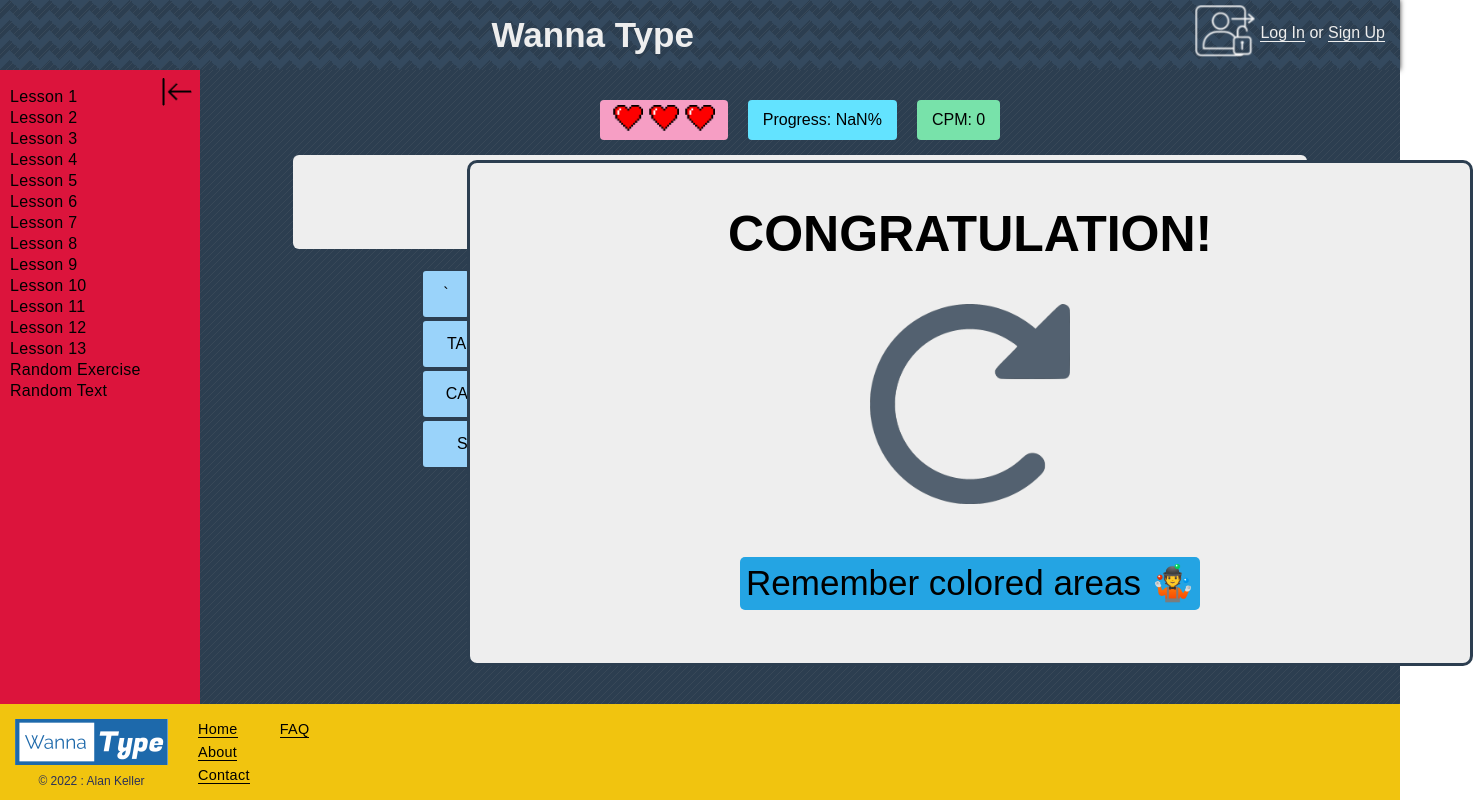
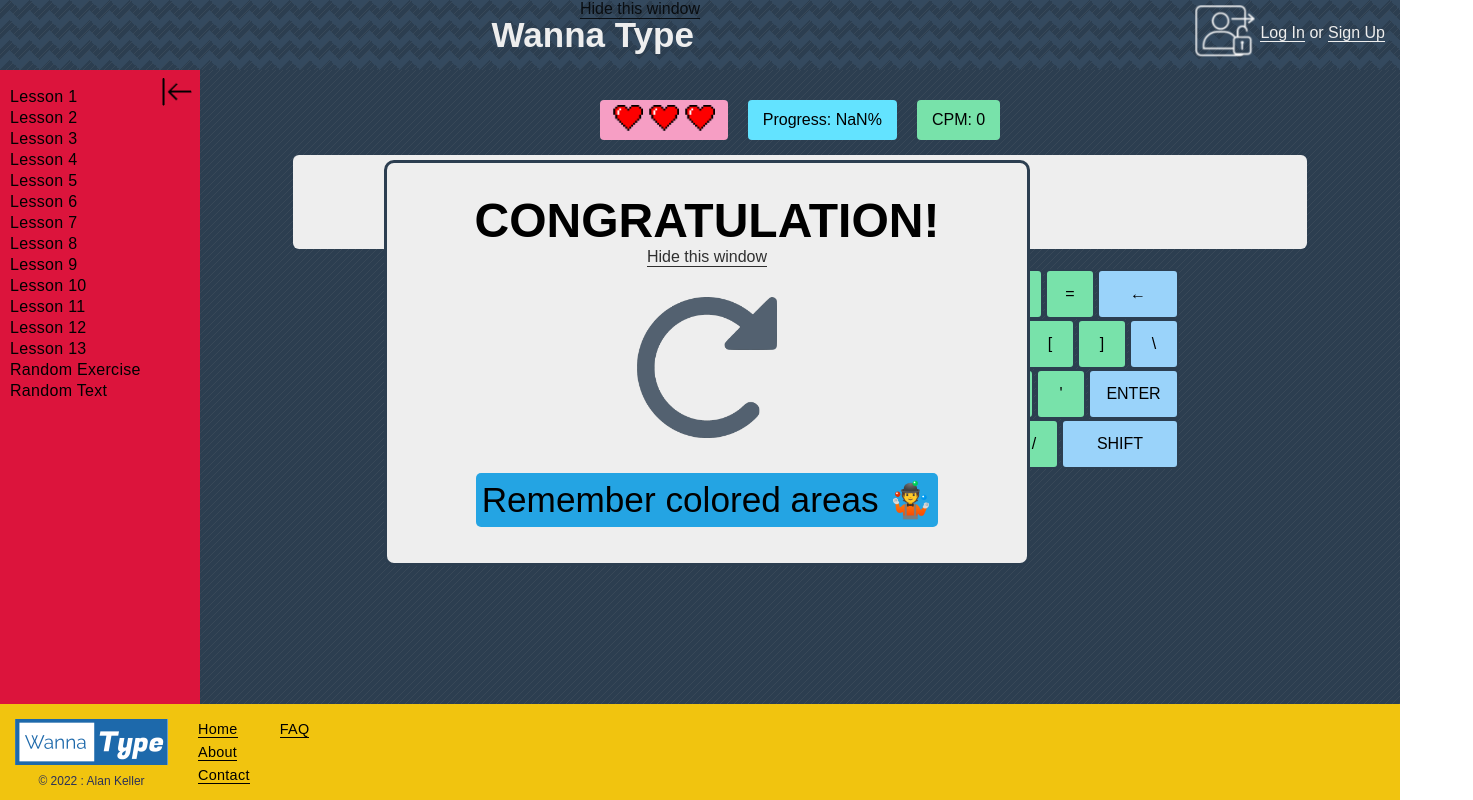
Before and after one commit to Kelly0210/WannaType, a React (Create React App) app: page /random-exercise in a window 1280 px wide. Shown: the whole page, 1473 px wide, since content can reach past the window. Built offline with nearby package versions, Linux system fonts and the light colour scheme.

Commit message:
refactor

```diff
--- a/src/Components/Board/FinishBoard.jsx
+++ b/src/Components/Board/FinishBoard.jsx
@@ -22,10 +22,23 @@
         return '#'
     }
 
+    const hideBoard = () => {
+        console.log('test')
+        const boardBox = document.getElementById('boardBox');
+        boardBox.classList.toggle(`${style.hide}`);
+
+        const eyeOffIcon = document.getElementById('eyeOffIcon');
+        eyeOffIcon.classList.toggle(`${style.show}`);
+    }
+
     return (
         <div className={style.blockWindow}>
-            <div className={style.boardBox}>
-                {props.isPassed ? <h2>Congratulation!</h2> : <h2>Try again?</h2>}
+            <div onClick={hideBoard} className={style.hideWindow}>Hide this window</div>
+            <div className={style.boardBox} id='boardBox'>
+                <div className={style.result}>
+                    {props.isPassed ? <h2>Congratulation!</h2> : <h2>Try again?</h2>}
+                    <div onClick={hideBoard} className={style.hideWindow}>Hide this window</div>
+                </div>
                 <img src={reload} onClick={reloadLesson} className={style.reloadIcon} alt='reload icon' />
 
                 {props.lessonInfo.type === 'lesson' &&
--- a/src/Components/Board/FinishBoard.module.css
+++ b/src/Components/Board/FinishBoard.module.css
@@ -2,35 +2,55 @@
   display: grid;
   grid-template-columns: 0.4fr 2.2fr 0.4fr;
   grid-template-rows: 0.7fr 1.2fr 1.1fr;
-  gap: 0px 0px;
   grid-template-areas:
     "arrowLeft result arrowRight"
     "arrowLeft reload arrowRight"
     "arrowLeft tips arrowRight";
-  width: 1000px;
-  height: 500px;
+  width: 50%;
+  height: 50%;
   background-color: #eee;
-
 
   position: absolute;
   top: 20%;
-  left: 24%;
+  left: 30%;
+
   border: 3px solid #2c3e50;
   border-radius: 10px;
-  z-index: 1;
 }
 
-.boardBox>h2 {
+.result {
   grid-area: result;
+  margin: 30px 0;
+}
+
+.result>h2 {
   text-transform: uppercase;
-  font-size: 50px;
   text-align: center;
+  font-size: 3em;
+  margin: 0;
+}
+
+.hideWindow {
+  cursor: pointer;
+  width: fit-content;
+  margin: 0 auto;
+  border-bottom: 1px solid black;
+  opacity: 0.8;
+}
+
+.result>div:hover {
+  opacity: 1;
+}
+
+.hideWindow {
+  grid-area: result;
+  margin: 0 auto;
 }
 
 .reloadIcon {
   grid-area: reload;
   margin: 0 auto;
-  width: 200px;
+  width: 30%;
   opacity: 0.8;
 }
 
@@ -43,7 +63,7 @@
 }
 
 .arrowRightLink>img {
-  width: 110px;
+  width: 80%;
   height: 95%;
   border-radius: inherit;
   opacity: 0.8;
@@ -59,7 +79,7 @@
 }
 
 .arrowLeftLink>img {
-  width: 110px;
+  width: 80%;
   height: 95%;
   border-radius: inherit;
   opacity: 0.8;
@@ -72,6 +92,8 @@
 }
 
 .tips {
+  height: fit-content;
+  width: fit-content;
   grid-area: tips;
   background-color: #24a4e3;
   border-radius: 5px;
@@ -79,15 +101,23 @@
   margin: auto;
   padding: 6px;
 
-  font-size: 35px;
+  font-size: 2.2em;
   text-align: center;
 }
 
 .blockWindow {
   position: absolute;
+  top: 0;
+  left: 0;
+
   width: 100%;
   height: 100%;
+}
 
-  top: 0%;
-  z-index: 10;
+.hide {
+  display: none;
 }
+
+.show {
+  display: inherit;
+}
--- a/src/Components/Chapters/Chapters.module.css
+++ b/src/Components/Chapters/Chapters.module.css
@@ -97,7 +97,6 @@
     color: #eee;
 }
 
-
 .sss {
     color: green
 }
```
